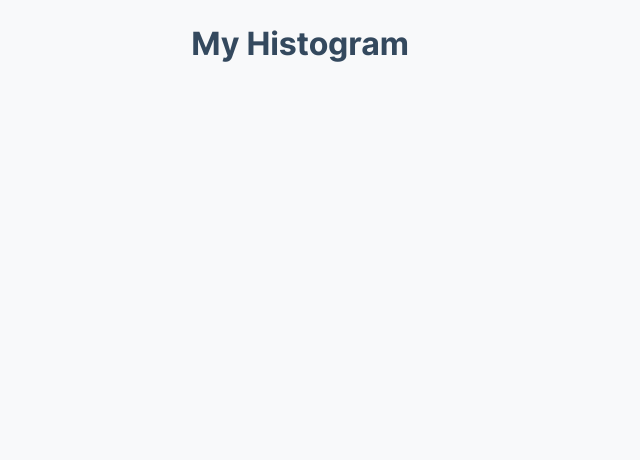
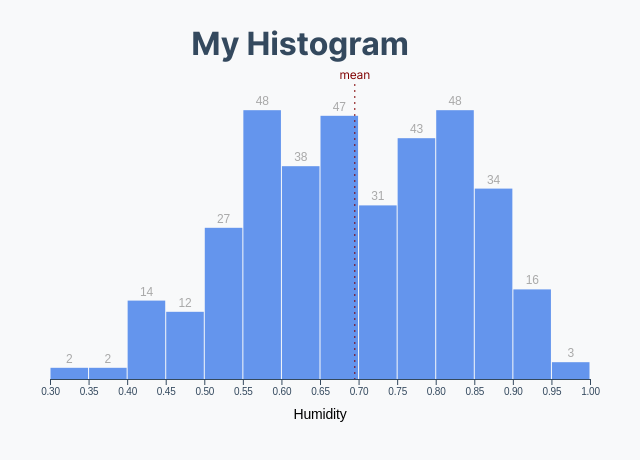
Before and after one commit to JZenk/fullstack-d3-projects, a website: page project-03/index.html in a window 1280 px wide. Shown: the whole page, without its empty margins (340-980 px from the left). Drawn offline with Linux system fonts and the light colour scheme.

Commit message:
Completed humidity histogram

```diff
--- a/project-03/draw-bars.js
+++ b/project-03/draw-bars.js
@@ -1,4 +1,128 @@
 async function drawBars() {
-  // your code goes here
+  // Access data
+  const dataset = await d3.json("./../my_weather_data.json");
+
+  const metricAccessor = d => d.humidity;
+  const yAccessor = d => d.length;
+
+  // Create dimensions
+  const width = 600;
+
+  let dimensions = {
+    width: width,
+    height: width * 0.6,
+    margin: {
+      top: 30,
+      right: 10,
+      bottom: 50,
+      left: 50
+    }
+  };
+
+  dimensions.boundedWidth =
+    dimensions.width - dimensions.margin.left - dimensions.margin.right;
+  dimensions.boundedHeight =
+    dimensions.height - dimensions.margin.top - dimensions.margin.bottom;
+
+  // Draw canvas
+  const wrapper = d3
+    .select("#wrapper")
+    .append("svg")
+    .attr("width", dimensions.width)
+    .attr("height", dimensions.height);
+
+  const bounds = wrapper
+    .append("g")
+    .style(
+      "transform",
+      `translate(${dimensions.margin.left}px, ${dimensions.margin.top}px)`
+    );
+
+  // Create scales
+  const xScale = d3
+    .scaleLinear()
+    .domain(d3.extent(dataset, metricAccessor))
+    .range([0, dimensions.boundedWidth])
+    .nice();
+
+  const binsGenerator = d3
+    .histogram()
+    .domain(xScale.domain())
+    .value(metricAccessor)
+    .thresholds(12);
+
+  const bins = binsGenerator(dataset);
+
+  const yScale = d3
+    .scaleLinear()
+    .domain([0, d3.max(bins, yAccessor)])
+    .range([dimensions.boundedHeight, 0])
+    .nice();
+
+  // Draw data
+  const binsGroup = bounds.append("g");
+
+  const binGroups = binsGroup
+    .selectAll("g")
+    .data(bins)
+    .enter()
+    .append("g");
+
+  const barPadding = 1;
+
+  const barRects = binGroups
+    .append("rect")
+    .attr("x", d => xScale(d.x0) + barPadding / 2)
+    .attr("y", d => yScale(yAccessor(d)))
+    .attr("width", d => d3.max([0, xScale(d.x1) - xScale(d.x0) - barPadding]))
+    .attr("height", d => dimensions.boundedHeight - yScale(yAccessor(d)))
+    .attr("fill", "cornflowerblue");
+
+  const barText = binGroups
+    .filter(yAccessor)
+    .append("text")
+    .attr("x", d => xScale(d.x0) + (xScale(d.x1) - xScale(d.x0)) / 2)
+    .attr("y", d => yScale(yAccessor(d)) - 5)
+    .text(yAccessor)
+    .style("text-anchor", "middle")
+    .attr("fill", "darkgrey")
+    .style("font-size", "12px")
+    .style("font-family", "sans-serif");
+
+  const mean = d3.mean(dataset, metricAccessor);
+  const meanLine = bounds
+    .append("line")
+    .attr("x1", xScale(mean))
+    .attr("x2", xScale(mean))
+    .attr("y1", -15)
+    .attr("y2", dimensions.boundedHeight)
+    .attr("stroke", "maroon")
+    .attr("stroke-dasharray", "2px 4px");
+
+  const meanLabel = bounds
+    .append("text")
+    .attr("x", xScale(mean))
+    .attr("y", -20)
+    .text("mean")
+    .attr("fill", "maroon")
+    .style("font-size", "12px")
+    .style("text-anchor", "middle");
+
+  // Draw peripherals
+  const xAxisGenerator = d3.axisBottom().scale(xScale);
+
+  const xAxis = bounds
+    .append("g")
+    .call(xAxisGenerator)
+    .style("transform", `translateY(${dimensions.boundedHeight}px)`);
+
+  const xAxisLabel = xAxis
+    .append("text")
+    .attr("x", dimensions.boundedWidth / 2)
+    .attr("y", dimensions.margin.bottom - 10)
+    .attr("fill", "black")
+    .style("font-size", "1.4em")
+    .text("Humidity");
+  // Set up interactions
 }
 drawBars();
--- a/project-03/styles.css
+++ b/project-03/styles.css
@@ -21,5 +21,5 @@ svg {
 
 h1 {
   margin-top: -0.5em;
-  margin-bottom: -1em;
+  margin-bottom: 0.2em;
 }
```
